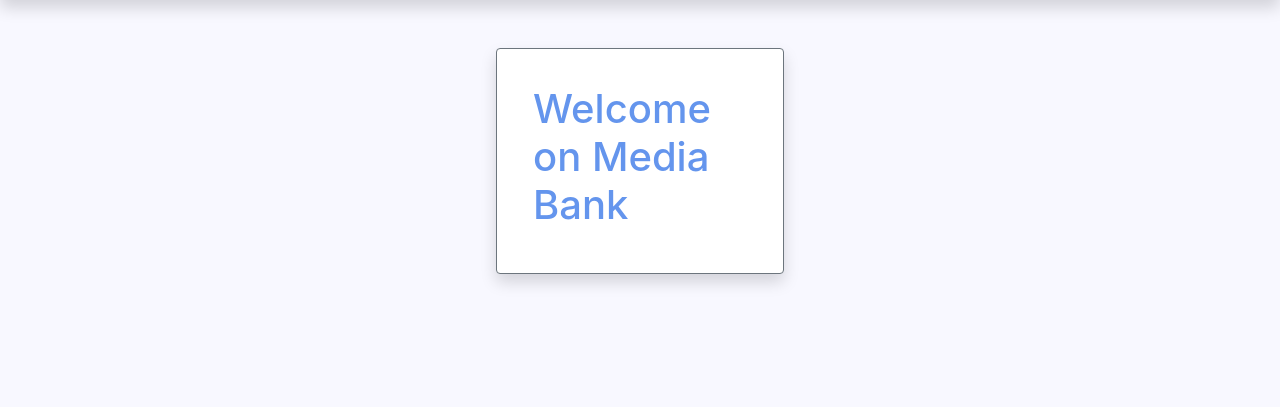
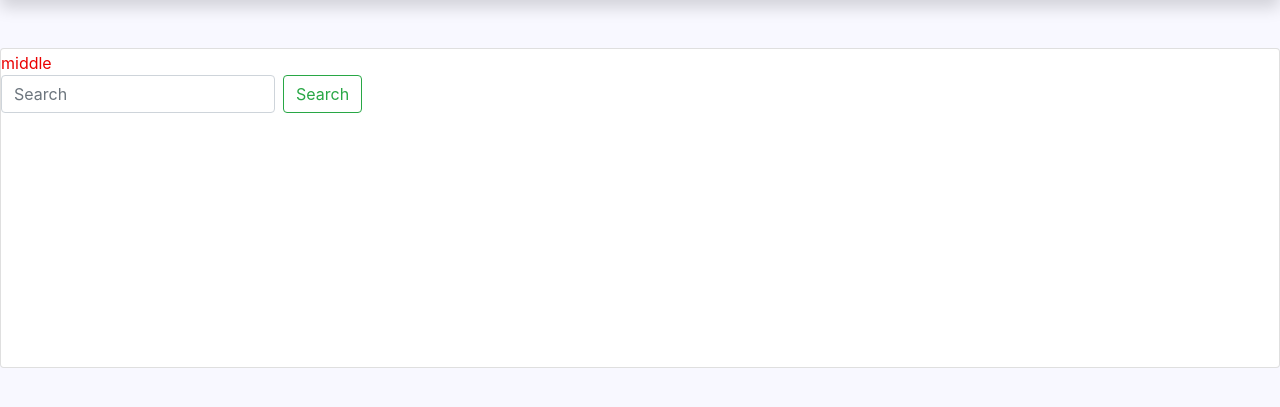
Before and after one commit to 38Clem/media-bank, a PHP site: page /templates/search/search.html.php in a window 1280 px wide. Shown: the part 74-481 px from the top of the page. Run offline with PHP 8.4, Linux system fonts and the light colour scheme; some libraries are stand-ins or nearby versions.

Commit message:
Create search template, controller and route

```diff
--- a/public/index.php
+++ b/public/index.php
@@ -31,6 +31,10 @@ $routes = [
     "/signup" => [
         "controller" => "App\Controller\UserController",
         "method" => "createUser"
+    ],
+    "/search" => [
+        "controller" => "App\Controller\SearchController",
+        "method" => "search"
     ],
     "/404" => [
         "controller" => "App\Controller\ErrorController",
@@ -67,6 +71,7 @@ try {
     $obj->$methodName();
 }
 
+//var_dump($e);
 /**
  * On veut un système de log
  */
--- /dev/null
+++ b/templates/search/search.html.php
@@ -0,0 +1,15 @@
+<?php include __DIR__ . ('/../_header.html.php') ?>
+
+
+<div class="card " style="height:40vh;">
+    <div class="search d-inline align-items-middle">
+        <span class="align-middle">middle</span>
+        <form method="get" class="form-inline">
+            <input class="form-control mr-sm-2" type="search" placeholder="Search" aria-label="Search">
+            <button class="btn btn-outline-success my-2 my-sm-0" type="submit">Search</button>
+        </form>
+    </div>
+</div>
+
+
+<?php include __DIR__ . ('/../_footer.html.php') ?>
```
Also changed, not shown: src/Controller/SearchController.php (added, +14 -0 lines).
